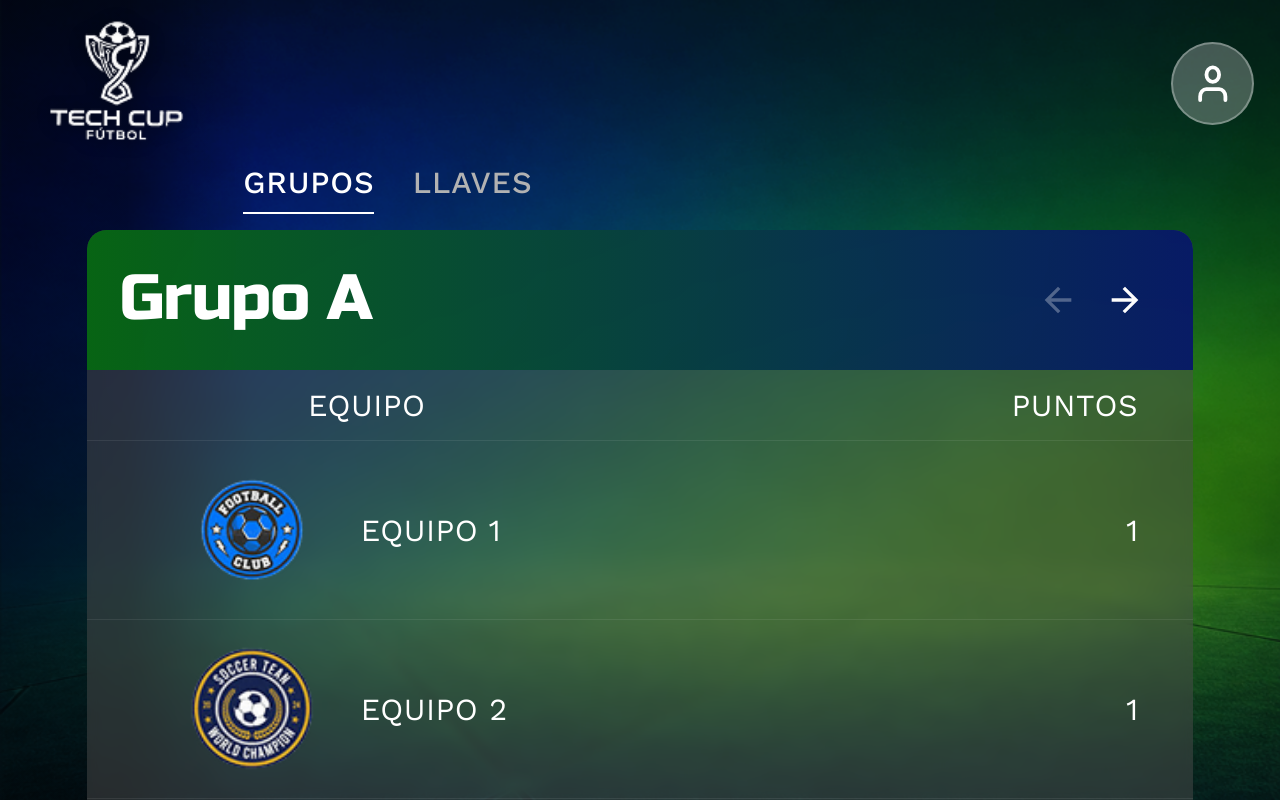
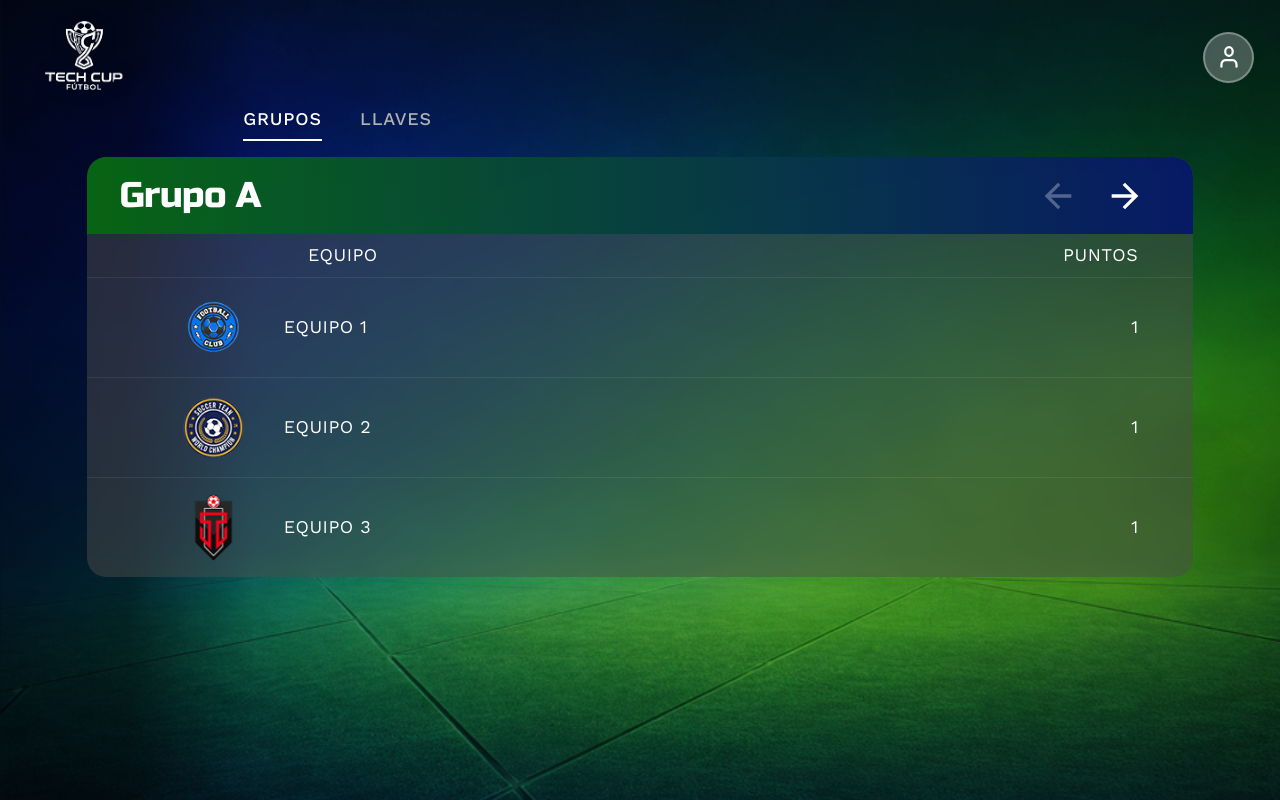
Before and after one commit to HorusEnOffside/TechUpFutbol_Frontend, a React (Vite) app: page /grupos in a window 1280 px wide. Built offline with nearby package versions, Linux system fonts and the light colour scheme.

Commit message:
reduce font sizes brackets

```diff
--- a/src/styles/grupos.css
+++ b/src/styles/grupos.css
@@ -48,7 +48,7 @@
 
 /* logo */
 .grupos-topbar-logo {
-  width: clamp(90px, 12vw, 180px);
+  width: clamp(60px, 7vw, 110px);
   height: auto;
   object-fit: contain;
   filter: drop-shadow(0 2px 8px rgba(0,0,0,0.4));
@@ -56,7 +56,7 @@
 
 /* avatar */
 .grupos-avatar {
-  width: clamp(48px, 6.5vw, 92px);
+  width: clamp(32px, 4vw, 56px);
   aspect-ratio: 1;
   border-radius: 50%;
   background: rgba(217, 217, 217, 0.30);
@@ -85,7 +85,7 @@
   border: none;
   cursor: pointer;
   font-family: var(--font-family);
-  font-size: clamp(16px, 2.4vw, 34px);
+  font-size: clamp(12px, 1.4vw, 20px);
   font-weight: 500;
   color: #b2b2b2;
   padding: 0 0 6px 0;
@@ -122,14 +122,14 @@
   align-items: center;
   justify-content: space-between;
   padding: 0 4% 0 3%;
-  height: clamp(64px, 11vw, 140px);
+  height: clamp(40px, 6vw, 80px);
   background: linear-gradient(90deg, rgba(4,107,16,0.90) 0%, rgba(4,21,107,0.90) 100%);
   border-radius: 1.5vw 1.5vw 0 0;
 }
 
 .grupos-card-title {
   font-family: 'Russo One', sans-serif;
-  font-size: clamp(26px, 5vw, 70px);
+  font-size: clamp(16px, 2.8vw, 40px);
   font-weight: 400;
   color: #ffffff;
   line-height: 120%;
@@ -163,8 +163,8 @@
   display: flex;
   align-items: center;
   justify-content: space-between;
-  padding: 1.5dvh 5% 1.5dvh 20%;
-  font-size: clamp(15px, 2.4vw, 34px);
+  padding: 1dvh 5% 1dvh 20%;
+  font-size: clamp(11px, 1.4vw, 18px);
   font-weight: 400;
   color: #ffffff;
   letter-spacing: 0.5px;
@@ -180,8 +180,8 @@
   display: flex;
   align-items: center;
   justify-content: space-between;
-  padding: 1.5dvh 5% 1.5dvh 8%;
-  min-height: clamp(80px, 14vw, 180px);
+  padding: 1dvh 5% 1dvh 8%;
+  min-height: clamp(48px, 8vw, 100px);
   border-top: 1px solid rgba(255,255,255,0.08);
 }
 
@@ -194,21 +194,21 @@
 
 /* logo equipo */
 .grupos-team-logo {
-  width: clamp(64px, 12vw, 160px);
+  width: clamp(36px, 6vw, 80px);
   height: auto;
   object-fit: contain;
   flex-shrink: 0;
 }
 
 .grupos-team-name {
-  font-size: clamp(15px, 2.4vw, 34px);
+  font-size: clamp(11px, 1.4vw, 18px);
   font-weight: 400;
   color: #ffffff;
   letter-spacing: 0.5px;
 }
 
 .grupos-team-points {
-  font-size: clamp(15px, 2.4vw, 34px);
+  font-size: clamp(11px, 1.4vw, 18px);
   font-weight: 400;
   color: #ffffff;
   min-width: 20px;
@@ -234,14 +234,14 @@
 
 /* logo equipo llaves */
 .llaves-team-logo {
-  width: clamp(50px, 9vw, 120px);
+  width: clamp(32px, 5vw, 70px);
   height: auto;
   object-fit: contain;
   flex-shrink: 0;
 }
 
 .llaves-team-name {
-  font-size: clamp(15px, 2.4vw, 34px);
+  font-size: clamp(11px, 1.4vw, 18px);
   font-weight: 400;
   color: #ffffff;
   letter-spacing: 0.3px;
```
